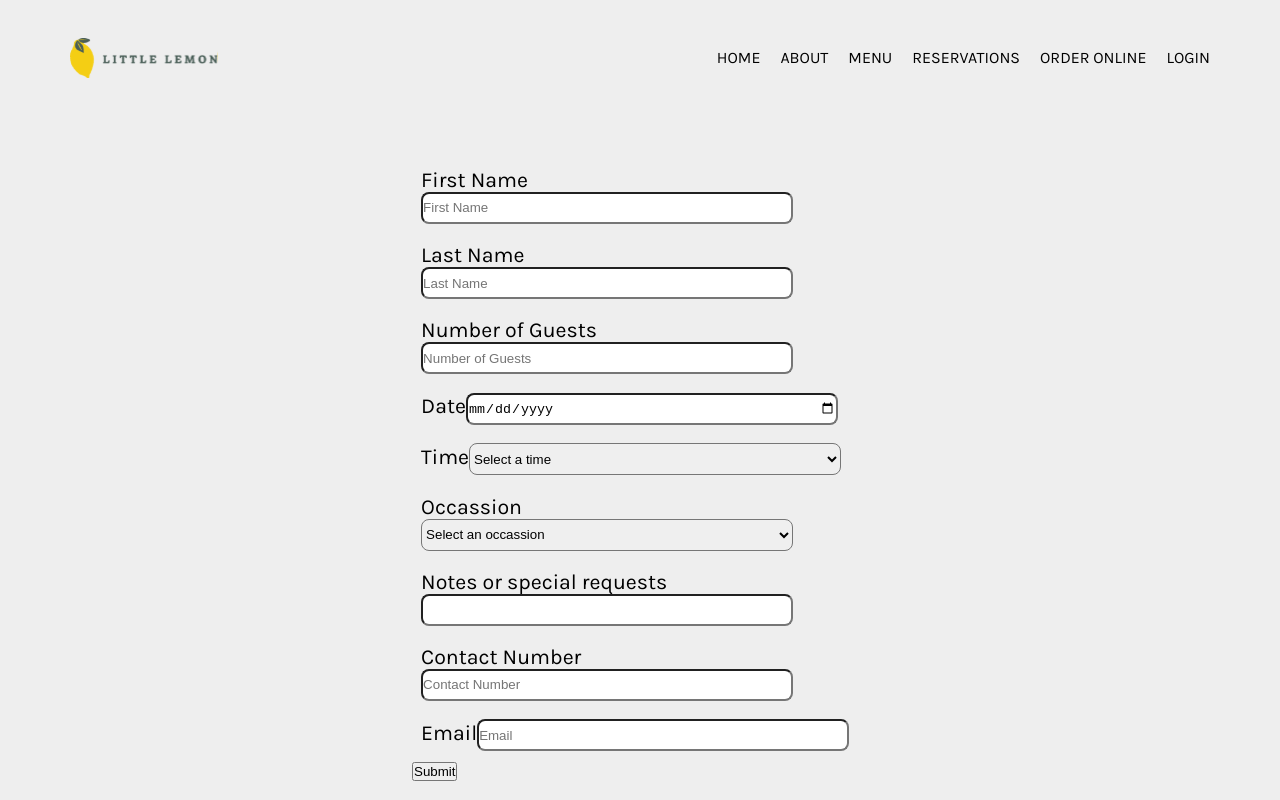
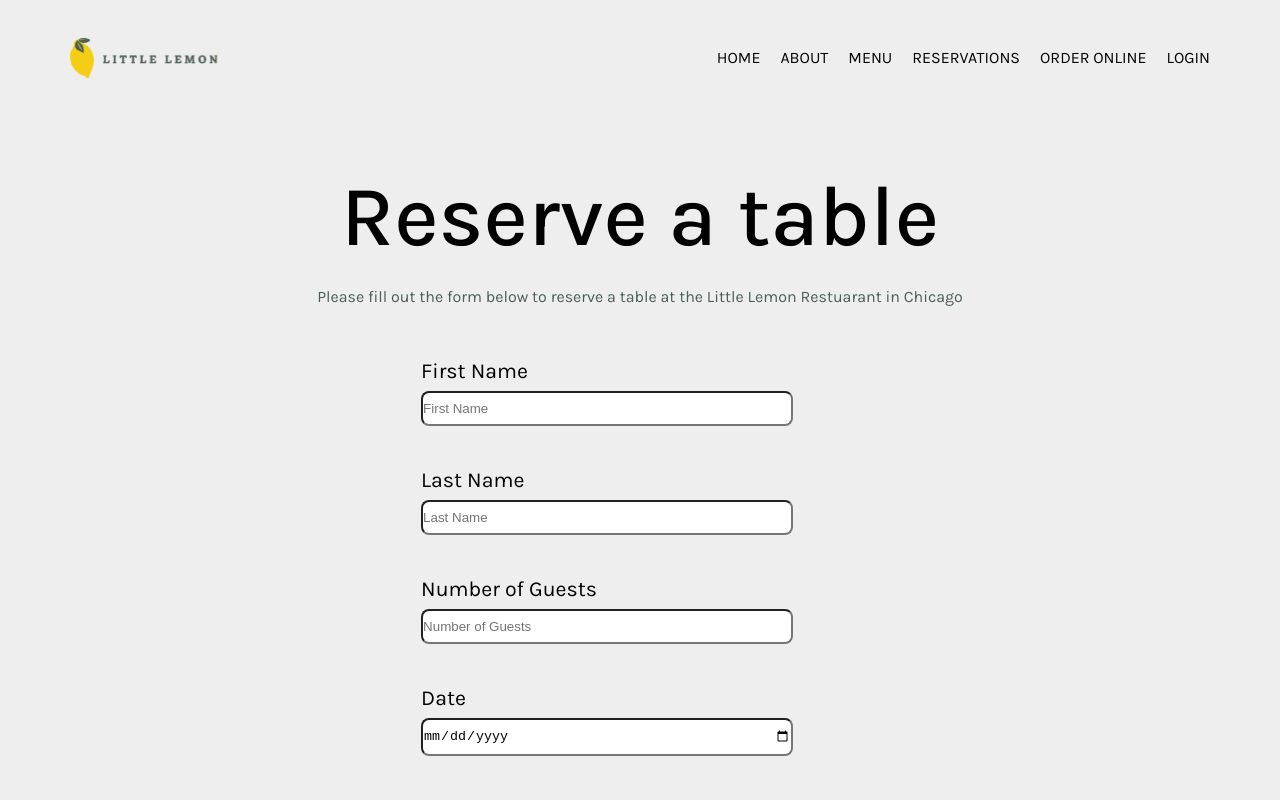
Before and after one commit to AmyRamesar-Developer/Little-Lemon-Reserve-a-table-AR, a React (Create React App) app in the folder littlelemonbooking/: page /bookingpage in a window 1280 px wide. Shown: the top 800 px of the page. Built offline with nearby package versions, Linux system fonts and the light colour scheme; a web font is replaced by a local one.

Commit message:
Added form state

```diff
--- a/littlelemonbooking/src/App.css
+++ b/littlelemonbooking/src/App.css
@@ -242,17 +242,37 @@
   padding-top: 3rem;
 }
 
+.form-heading {
+  grid-column: span 12;
+  text-align: center;
+  font-family: "Karla";
+  color: #000000;
+  font-weight: 500;
+  font-size: 64pt;
+  padding-top: 2rem;
+  margin-bottom: 0%;
+}
+
+.form-greeting {
+  grid-column: span 12;
+  text-align: center;
+  font-family: "Karla";
+  font-size: 12pt;
+  font-weight: 400;
+  color: #495E57;
+  padding-top: 0%;
+  margin-top: 0%;
+}
+
 Form {
   grid-column: span 12;
-}
-
-.booking-form {
   min-width: 100%;
   padding: 2% 30% 2% 30%;
 }
 
-.booking-form > div {
+.booking-form div {
   padding: 2%;
+  padding-bottom: 2rem;
   min-width: 30%;
   min-height: 5%;
   justify-items: left;
@@ -261,10 +281,9 @@ Form {
   font-size: 16pt;
 }
 
-.booking-form > label {
+.booking-form label {
   display: inline-block;
   min-width: 100%;
-  padding-bottom: 100px;
 }
 
 .booking-input {
@@ -272,9 +291,18 @@ Form {
   min-height: 2rem;
   min-width: 85%;
   border-radius: 8px;
+  margin-top: .5rem;
+  padding-top: .5rem;
+  padding-bottom: .5rem;
 }
+
 .error {
   color: rgb(226, 14, 14);
   font-family: "Karla";
   font-size: 12pt;
 }
+
+.booking-input ~ .error {
+  min-width: 85%;
+  border-color: red !important;
+}
--- a/littlelemonbooking/src/BookingForm.js
+++ b/littlelemonbooking/src/BookingForm.js
@@ -1,28 +1,42 @@
-import React from "react";
+import {React, useState} from "react";
 import {Formik, Field, Form, ErrorMessage} from "formik";
 import * as Yup from "yup";
-import AvaiableTimes from "./AvailableTimes";
+import AvailableTimes from "./AvailableTimes";
 import "./App.css"
 
 const BookingForm = () => {
 
-    const times = AvaiableTimes();
+    const times = AvailableTimes();
 
-    return (
-        <Formik
-          initialValues={{
-            firstName: "",
+    const [formState, setFormState] = useState({
+      firstName: "",
             lastName: "",
             numberOfGuests: "",
             date: "",
             time: "",
+            notes:"",
             contactNumber: "",
             email: "",
-          }}
+    });
 
-          onSubmit={(values) => {
-            console.log("Form Data, values");
-          }}
+    const handleFieldChange = (e, setFieldValue) => {
+      const {name, value} = e.target;
+      setFormState((prevState) => ({
+        ...prevState,
+        [name]:value,
+      }));
+      setFieldValue(name, e.target.value)
+    };
+
+    const handleSumbit = (values) => {
+      console.log('Form submitte with values: ', values);
+    }
+
+    return (
+        <Formik
+          initialValues={formState}
+
+          onSubmit={handleSumbit}
 
           validationSchema={ Yup.object({
             firstName: Yup.string().required("Please enter your first name").min(2, "First name should be at least 2 characters long"),
@@ -31,16 +45,18 @@ const BookingForm = () => {
             email: Yup.string().email("Invalid email").required("Enter email"),
           })}
     >
-        {({errors, touched}) => (
+        {({values, errors, touched, handleChange, setFieldValue}) => (
             <Form className="booking-form">
                 <div>
                     <label htmlFor="firstName">First Name</label>
                     <Field
-                      className="booking-input"
                       id="firstName"
                       name="firstName"
                       type="text"
+                      value={formState.firstName}
+                      onChange={(e) => handleFieldChange(e, setFieldValue)}
                       placeholder="First Name"
+                      className="booking-input"
                     />
                     <ErrorMessage name="firstName">
                         {(msg) => <div className="error">{msg}</div>}
@@ -53,6 +69,8 @@ const BookingForm = () => {
                       id="lastName"
                       name="lastName"
                       type="text"
+                      value={formState.lastName}
+                      onChange={(e) => handleFieldChange(e, setFieldValue)}
                       placeholder="Last Name"
                     />
                     <ErrorMessage name="lastName">
@@ -66,20 +84,23 @@ const BookingForm = () => {
                       id="numberOfGuests"
                       name="numberOfGuests"
                       type="number"
+                      value={formState.numberOfGuests}
+                      onChange={(e) => handleFieldChange(e, setFieldValue)}
                       placeholder="Number of Guests"
                     />
-                    <ErrorMessage name="Number of Guests">
+                    <ErrorMessage name="numberOfGuests">
                         {(msg) => <div className="error">{msg}</div>}
                     </ErrorMessage>
                 </div>
                 <div>
-                    <label htmlFor="date">Date</label>
+                    <label htmlFor="date">Date </label>
                     <Field
                       className="booking-input"
                       id="date"
                       name="date"
                       type="date"
-                      placeholder="Date"
+                      value={formState.date}
+                      onChange={(e) => handleFieldChange(e, setFieldValue)}
                     />
                     <ErrorMessage name="date">
                         {(msg) => <div className="error">{msg}</div>}
@@ -92,6 +113,8 @@ const BookingForm = () => {
                       as="select"
                       id="time"
                       name="time"
+                      value={formState.time}
+                      onChange={(e) => handleFieldChange(e, setFieldValue)}
                     >
                     <option>Select a time</option>
                     {times.map((time) => (
@@ -110,6 +133,8 @@ const BookingForm = () => {
                       as="select"
                       id="occassion"
                       name="occassion"
+                      value={formState.occassion}
+                      onChange={(e) => handleFieldChange(e, setFieldValue)}
                       placeholder="Select an option"
                     >
                     <option>Select an occassion</option>
@@ -128,6 +153,8 @@ const BookingForm = () => {
                       id="notes"
                       name="notes"
                       type="text"
+                      value={formState.notes}
+                      onChange={(e) => handleFieldChange(e, setFieldValue)}
                       placeholder=""
                     />
                 </div>
@@ -138,6 +165,8 @@ const BookingForm = () => {
                       id="contactNumber"
                       name="contactNumber"
                       type="number"
+                      value={formState.contactNumber}
+                      onChange={(e) => handleFieldChange(e, setFieldValue)}
                       placeholder="Contact Number"
                     />
                     <ErrorMessage name="contactNumber">
@@ -151,6 +180,8 @@ const BookingForm = () => {
                       id="email"
                       name="email"
                       type="email"
+                      value={formState.email}
+                      onChange={(e) => handleFieldChange(e, setFieldValue)}
                       placeholder="Email"
                     />
                     <ErrorMessage name="email">
--- a/littlelemonbooking/src/BookingPage.js
+++ b/littlelemonbooking/src/BookingPage.js
@@ -5,9 +5,14 @@ import Footer from "./Footer";
 import "./App.css"
 
 const BookingPage = () => {
+    const formHeading = "Reserve a table";
+    const formGreeting =  "Please fill out the form below to reserve a table at the Little Lemon Restuarant in Chicago";
+
     return (
         <main className="grid-container">
             <Header />
+            <h1 className="form-heading">{formHeading}</h1>
+            <p className="form-greeting">{formGreeting}</p>
             <BookingForm />
             <Footer />
         </main>
```
